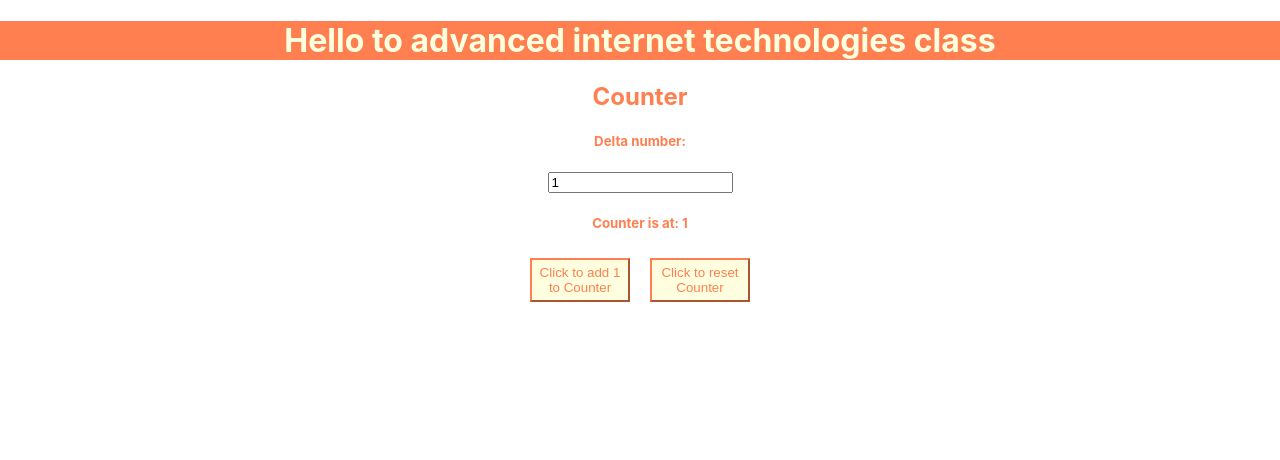
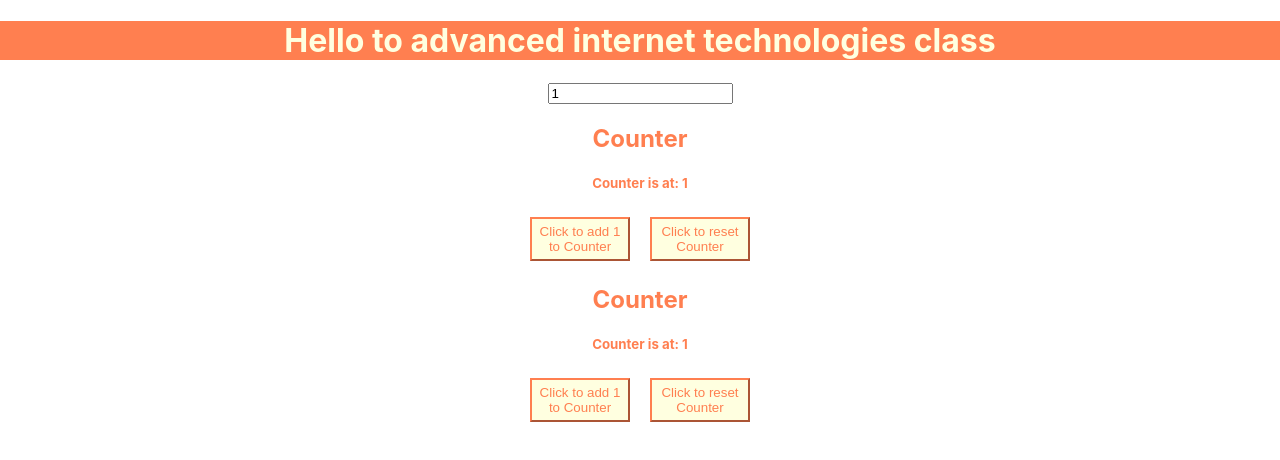
Before and after one commit to yaelyf/usestate, a React (Create React App) app: page / in a window 1280 px wide. Shown: the top 460 px of the page. Built offline with nearby package versions, Linux system fonts and the light colour scheme.

Commit message:
Merge two counter with one delta

```diff
--- a/src/App.js
+++ b/src/App.js
@@ -1,13 +1,21 @@
-import logo from './logo.svg';
 import './App.css';
 import Counter from './counter';
+import { useState } from 'react';
 
 function App() {
+  const [delta, setDelta] = useState(1)
+
+  function handleDelta(e){
+    console.log(e);
+    setDelta(Number(e.target.value))
+  }
   return (
     <div className="App">
       <h1>Hello to advanced internet technologies class</h1>
       <p></p>
-      <Counter></Counter>
+      <input type = "number" value = {delta} onChange = {handleDelta} />
+      <Counter delta = {delta} />
+      <Counter delta = {delta} />
     </div>
   );
 }
--- a/src/counter.js
+++ b/src/counter.js
@@ -1,7 +1,8 @@
 import { useState } from "react";
-function Counter() {
+
+function Counter(props) {
+    const {delta} = props
     const [count, setCount] = useState(1)
-    const [delta, setDelta] = useState(1)
     function incr (){
         setCount(
             function(oldCount){
@@ -17,15 +18,9 @@ function Counter() {
             }
         )
     }
-    function handleDelta(e){
-        console.log(e);
-        setDelta(Number(e.target.value))
-    }
     return (
       <div className="App">
         <h2>Counter</h2>
-        <h5>Delta number:</h5>
-        <input type= "number" value = {delta} onChange = {handleDelta}/>
         <h5>Counter is at: {count}</h5>
         <button onClick={incr}>Click to add {delta} to Counter</button>
         <button onClick={reset}>Click to reset Counter</button>
```
